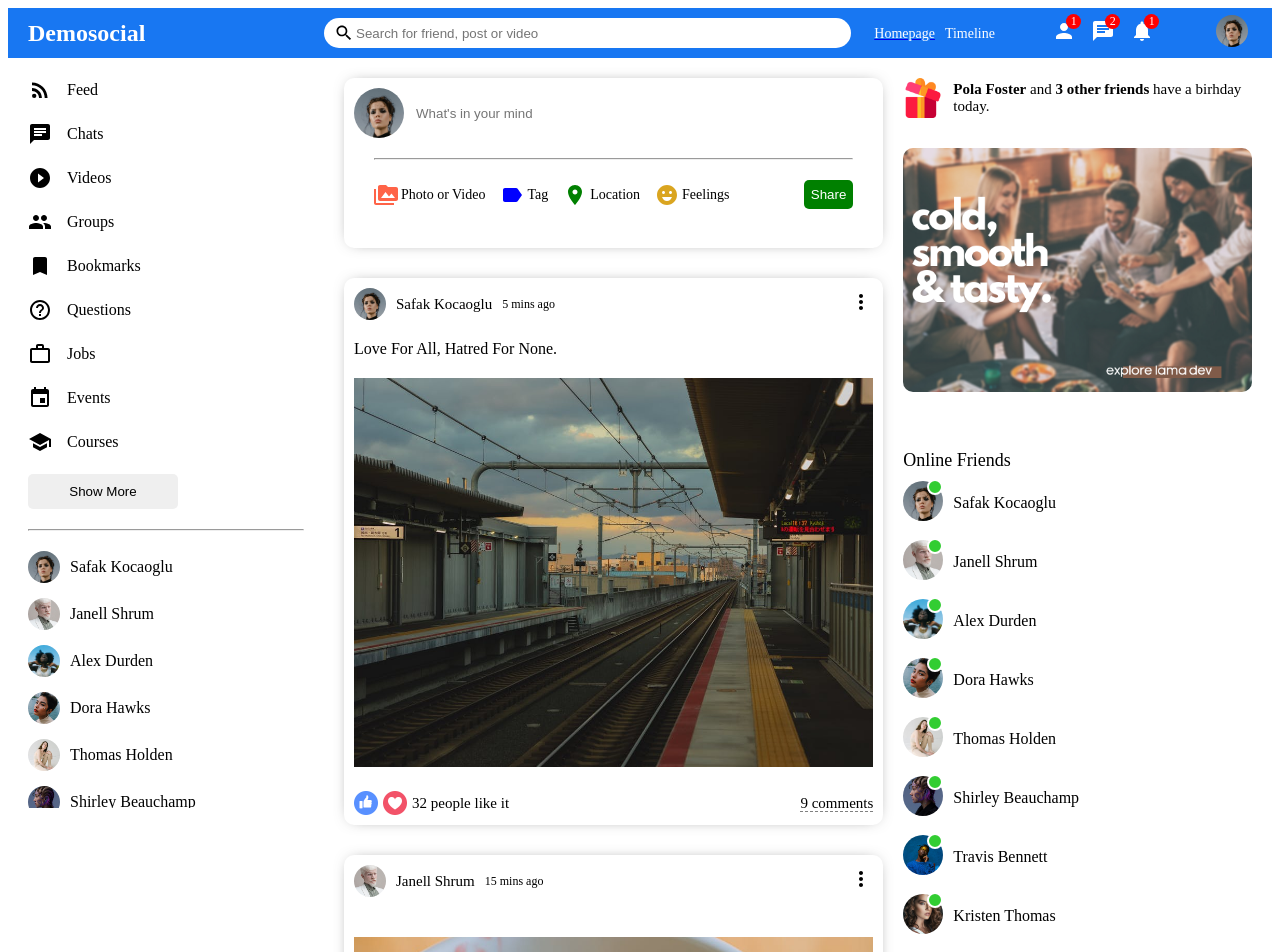
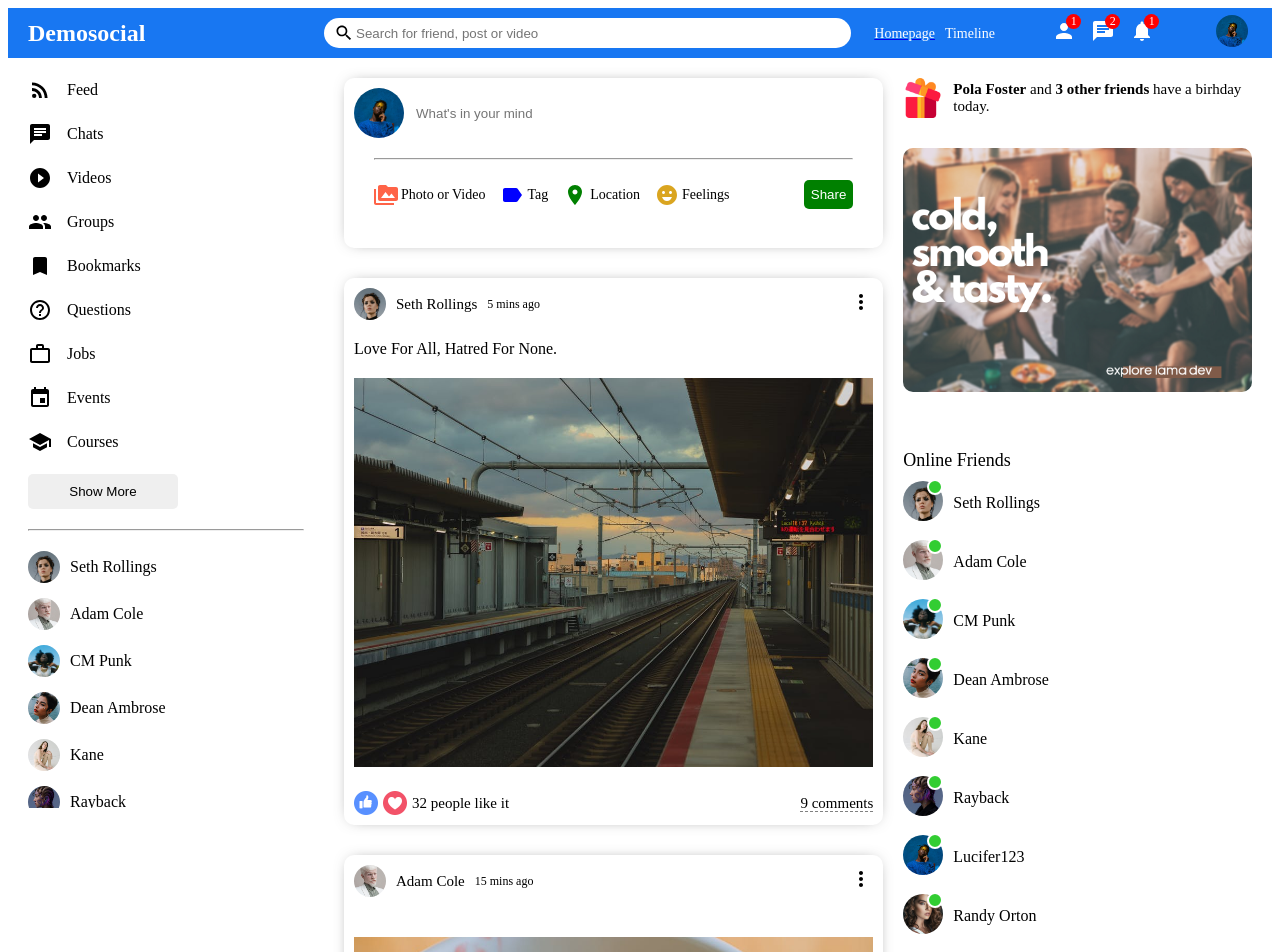
Before and after one commit to abhijeet-619/demo_media_dashboard, a React (Vite) app: page /home in a window 1280 px wide. Shown: the top 952 px of the page. Built offline with nearby package versions, Linux system fonts and the light colour scheme.

Commit message:
User ProfileImg Updates

```diff
--- a/src/App.jsx
+++ b/src/App.jsx
@@ -4,14 +4,17 @@ import Profile from "./pages/profile/Profile";
 import { Routes,Route } from "react-router-dom";
 import { useState,useEffect } from "react";
 import { createContext } from "react";
-import { Posts } from "./dummyData";
+import { Posts, Users } from "./dummyData";
 export const appContext=createContext();
 function App() {
-  const [userdata,setUser]=useState({name:'Roman Reigns',email:'roman123@gmail.com',password:'1234',confirmPassword:'1234'})
+  const [userdata,setUser]=useState({id:Users.length+1,name:'Roman Reigns',email:'roman123@gmail.com',password:'1234',confirmPassword:'1234'})
   const [postdata,setPost]=useState(Posts)
+ // Users.push({id:11,profilePicture:"assets/person/7.jpeg",username:"Roman Reigns"})
+ const[imgurl,setUrl]=useState("assets/person/7.jpeg");
+  const[userlist,setList]=useState([...Users,{id:11,profilePicture:"assets/person/7.jpeg",username:userdata.name}]);
   return (
   <>
-  <appContext.Provider value={{userdata,setUser,postdata,setPost}}>
+  <appContext.Provider value={{userdata,setUser,postdata,setPost,userlist,setList,imgurl,setUrl}}>
    <Routes>
     <Route path='/' element={<Login/>}/>
     <Route path='/home' element={<Home/>}/>
--- a/src/components/post/Post.jsx
+++ b/src/components/post/Post.jsx
@@ -2,8 +2,11 @@ import "./post.css";
 import { MoreVert } from "@material-ui/icons";
 import { Users } from "../../dummyData";
 import { useState } from "react";
+import { useContext } from "react";
+import { appContext } from "../../App";
 
 export default function Post({ post }) {
+  const {userlist,imgurl}=useContext(appContext);
   const [like,setLike] = useState(post.like)
   const [isLiked,setIsLiked] = useState(false)
 
@@ -18,11 +21,11 @@ export default function Post({ post }) {
           <div className="postTopLeft">
             <img
               className="postProfileImg"
-              src={Users.filter((u) => u.id === post?.userId)[0].profilePicture}
+              src={userlist.filter((u) => u.id === post?.userId)[0].profilePicture}
               alt=""
             />
             <span className="postUsername">
-              {Users.filter((u) => u.id === post?.userId)[0].username}
+              {userlist.filter((u) => u.id === post?.userId)[0].username}
             </span>
             <span className="postDate">{post.date}</span>
           </div>
--- a/src/components/share/Share.jsx
+++ b/src/components/share/Share.jsx
@@ -1,9 +1,11 @@
 import "./share.css";
 import {PermMedia, Label,Room, EmojiEmotions, Height} from "@material-ui/icons"
 import { useRef,useState,useEffect } from "react";
-
+import { useContext } from "react";
+import { appContext } from "../../App";
 
 export default function Share({postdata,setPost}) {
+  const {imgurl}=useContext(appContext);
   const [image,setImage]=useState();
   const[text,setText]=useState();
   const[share,setShare]=useState(true)
@@ -29,7 +31,7 @@ useEffect(()=>{
       desc: text,
       photo: image,
       date: "Now",
-      userId: 1,
+      userId: 11,
       like: 0,
       comment: 0,
     }
@@ -40,7 +42,7 @@ useEffect(()=>{
     <div className="share">
       <div className="shareWrapper">
         <div className="shareTop">
-          <img className="shareProfileImg" src="/assets/person/1.jpeg" alt="" />
+          <img className="shareProfileImg" src={imgurl} alt="" />
           <input
             placeholder="What's in your mind "
             className="shareInput"
--- a/src/components/topbar/Topbar.jsx
+++ b/src/components/topbar/Topbar.jsx
@@ -1,8 +1,11 @@
 import "./topbar.css";
 import { Search, Person, Chat, Notifications } from "@material-ui/icons";
 import { Link } from "react-router-dom";
+import { useContext } from "react";
+import { appContext } from "../../App";
 
 export default function Topbar() {
+  const {imgurl}=useContext(appContext);
   return (
     <div className="topbarContainer">
       <div className="topbarLeft">
@@ -36,7 +39,7 @@ export default function Topbar() {
             <span className="topbarIconBadge">1</span>
           </div>
         </div>
-       <Link to='/profile'><img src="/assets/person/1.jpeg" alt="profile image" className="topbarImg"/></Link>
+       <Link to='/profile'><img src={imgurl} alt="profile image" className="topbarImg"/></Link>
       </div>
     </div>
   );
--- a/src/dummyData.js
+++ b/src/dummyData.js
@@ -2,52 +2,52 @@ export const Users = [
     {
       id:1,
       profilePicture: "assets/person/1.jpeg",
-      username: "Safak Kocaoglu",
+      username: "Seth Rollings",
     },
     {
       id:2,
       profilePicture: "assets/person/2.jpeg",
-      username: "Janell Shrum",
+      username: "Adam Cole",
     },
     {
       id:3,
       profilePicture: "assets/person/3.jpeg",
-      username: "Alex Durden",
+      username: "CM Punk",
     },
     {
       id:4,
       profilePicture: "assets/person/4.jpeg",
-      username: "Dora Hawks",
+      username: "Dean Ambrose",
     },
     {
       id:5,
       profilePicture: "assets/person/5.jpeg",
-      username: "Thomas Holden",
+      username: "Kane",
     },
     {
       id:6,
       profilePicture: "assets/person/6.jpeg",
-      username: "Shirley Beauchamp",
+      username: "Rayback",
     },
     {
       id:7,
       profilePicture: "assets/person/7.jpeg",
-      username: "Travis Bennett",
+      username: "Lucifer123",
     },
     {
       id:8,
       profilePicture: "assets/person/8.jpeg",
-      username: "Kristen Thomas",
+      username: "Randy Orton",
     },
     {
       id:9,
       profilePicture: "assets/person/9.jpeg",
-      username: "Gary Duty",
+      username: "Tyson Kid",
     },
     {
       id:10,
       profilePicture: "assets/person/10.jpeg",
-      username: "Safak Kocaoglu",
+      username: "Rey Mesterio",
     },
   ];
 
--- a/src/pages/profile/Profile.jsx
+++ b/src/pages/profile/Profile.jsx
@@ -3,11 +3,26 @@ import Topbar from "../../components/topbar/Topbar";
 import Sidebar from "../../components/sidebar/Sidebar";
 import Feed from "../../components/feed/Feed";
 import Rightbar from "../../components/rightbar/Rightbar";
-import { useContext } from "react";
+import { useContext ,useRef,useEffect} from "react";
 import { appContext } from "../../App";
+import { Users } from "../../dummyData";
+
 
 export default function Profile() {
-  const {userdata}=useContext(appContext);
+
+  const imgprofile=useRef();
+  const {userdata,setList,imgurl,setUrl}=useContext(appContext);
+
+useEffect(()=>{
+   setList([...Users,{id:11, profilePicture:imgurl,username:userdata.name}])
+},[imgurl])
+
+  const handleProfile=()=>{
+    imgprofile.current.click();
+  }
+  const handleUrl=(e)=>{
+    setUrl(URL.createObjectURL(e.target.files[0]));
+  }
   return (
     <>
       <Topbar />
@@ -23,9 +38,12 @@ export default function Profile() {
               />
               <img
                 className="profileUserImg"
-                src="assets/person/7.jpeg"
-                alt=""
+                src={imgurl}
+                alt="userProfile"
+                onClick={handleProfile}
+
               />
+              <input type="file" ref={imgprofile} onChange={handleUrl} accept="image/*" style={{display:"none"}}/>
             </div>
             <div className="profileInfo">
                 <h4 className="profileInfoName">{userdata.name}</h4>
--- a/src/pages/profile/profile.css
+++ b/src/pages/profile/profile.css
@@ -28,6 +28,7 @@
     margin: auto;
     top: 150px;
     border: 3px solid white;
+    cursor: pointer;
 }
 
 .profileInfo{
```
